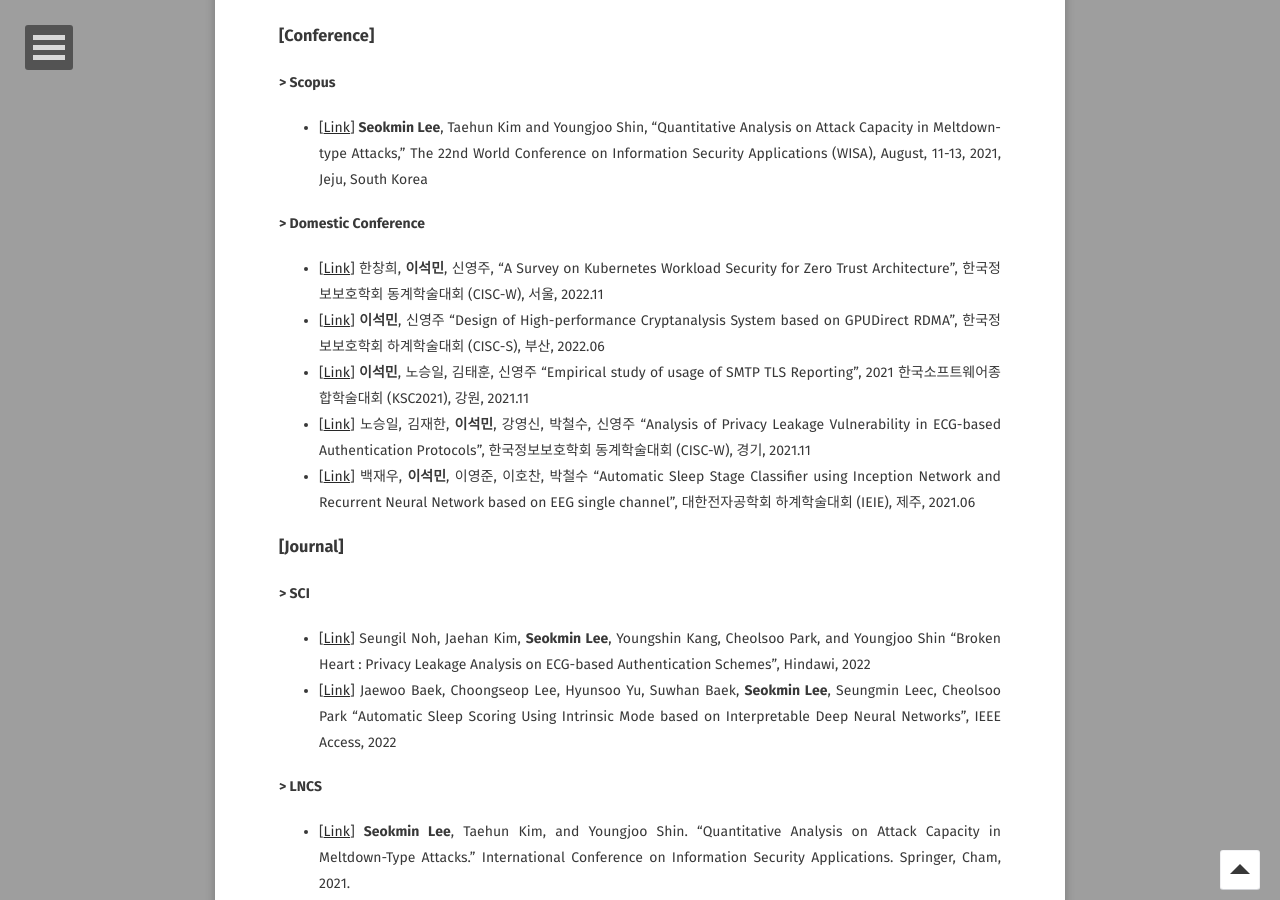
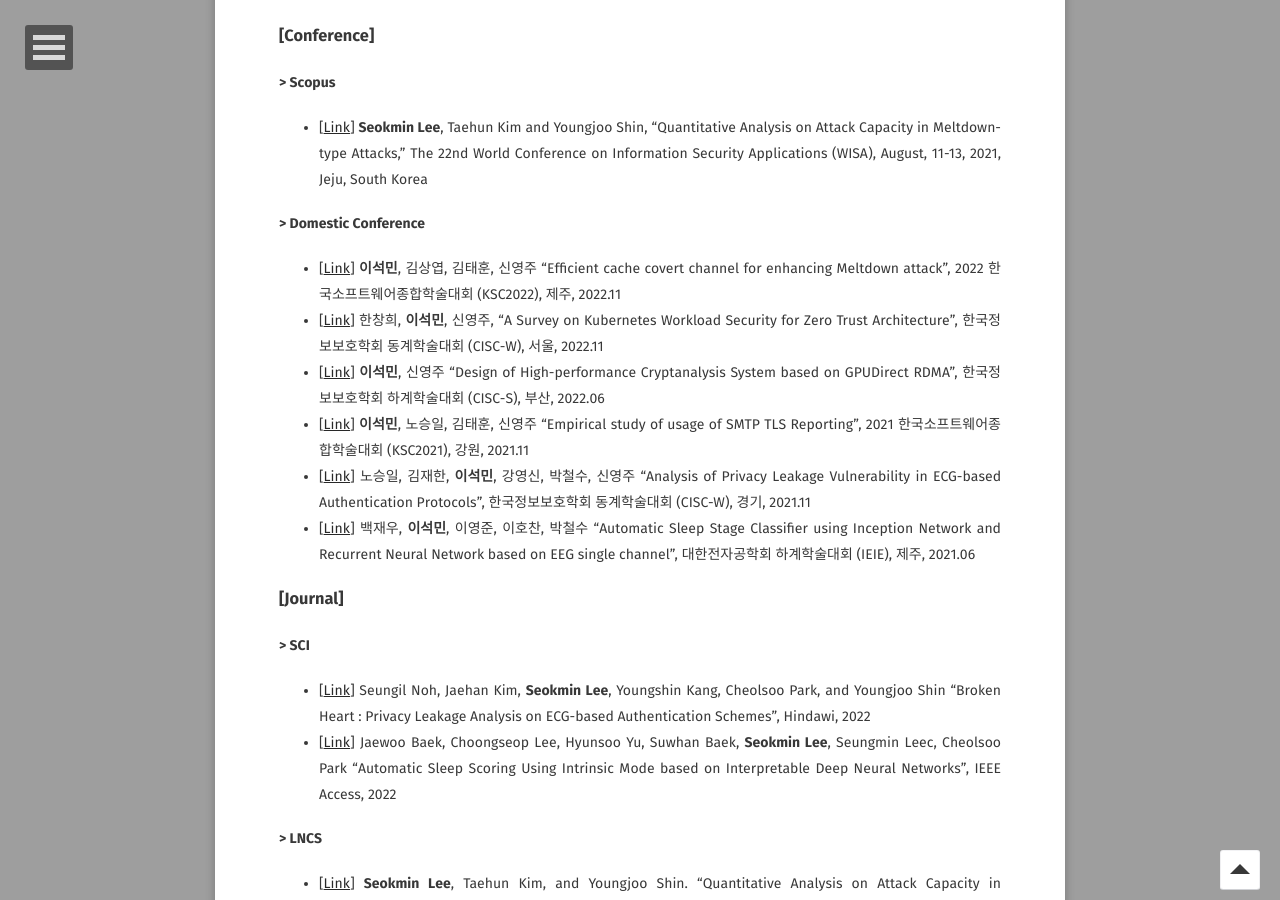
Before and after one commit to leesk212/leesk212.github.io, a Jekyll site: the page built from about/index.md, in a window 1280 px wide and 900 px high, scrolled down 546 px. Built offline with Jekyll 4.4.1, drawn with Linux system fonts in a browser that asks for light colours; some web fonts are replaced.

Commit message:
Update index.md

```diff
--- a/about/index.md
+++ b/about/index.md
@@ -28,6 +28,7 @@ After graduation, I am expected as a security developer or researcher member of
 * [[Link](https://dl.acm.org/doi/abs/10.1007/978-3-030-89432-0_18)] __Seokmin Lee__, Taehun Kim and Youngjoo Shin, "Quantitative Analysis on Attack Capacity in Meltdown-type Attacks," The 22nd World Conference on Information Security Applications (WISA), August, 11-13, 2021, Jeju, South Korea
 
 #### > Domestic Conference
+* [[Link](https://outoftheblackbox.site/)] __이석민__, 김상엽, 김태훈, 신영주 "Efficient cache covert channel for enhancing Meltdown attack", 2022 한국소프트웨어종합학술대회 (KSC2022), 제주, 2022.11
 * [[Link](https://www.manuscriptlink.com/society/kiisc/conference/ciscw2022)] 한창희, __이석민__, 신영주, "A Survey on Kubernetes Workload Security for Zero Trust Architecture", 한국정보보호학회 동계학술대회 (CISC-W), 서울, 2022.11
 * [[Link](https://www.manuscriptlink.com/society/kiisc/conference/ciscs2022)] __이석민__,  신영주 "Design of High-performance Cryptanalysis System based on GPUDirect RDMA", 한국정보보호학회 하계학술대회 (CISC-S), 부산, 2022.06
 * [[Link](https://www.dbpia.co.kr/journal/articleDetail?nodeId=NODE11035871)] __이석민__, 노승일, 김태훈, 신영주 "Empirical study of usage of SMTP TLS Reporting", 2021 한국소프트웨어종합학술대회 (KSC2021), 강원, 2021.11
```
